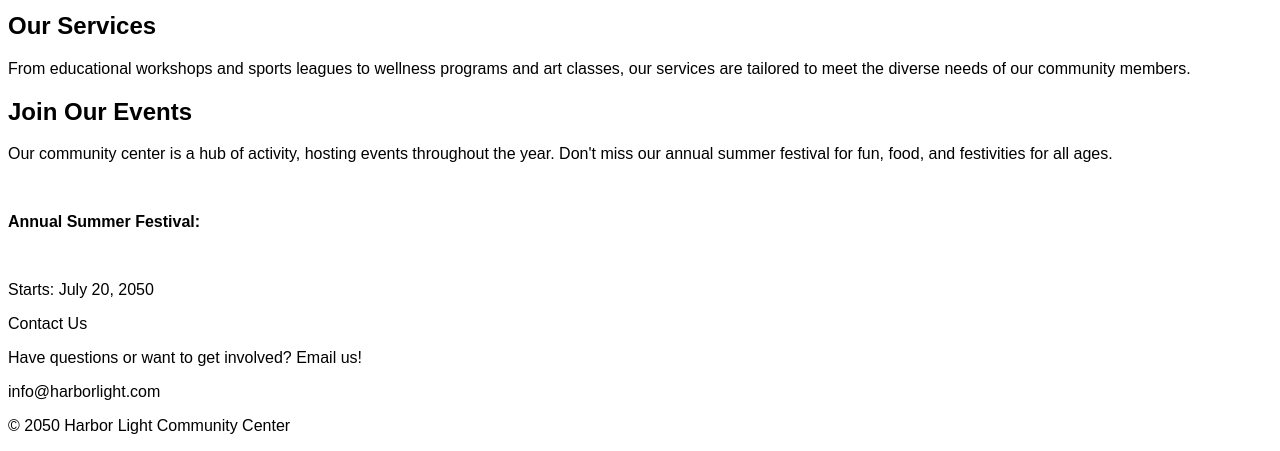
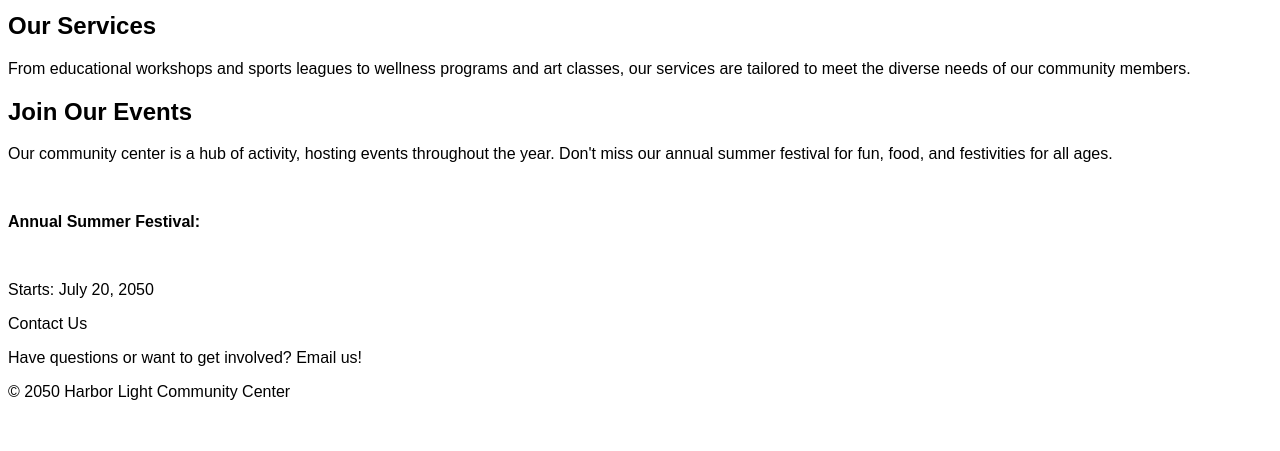
Before and after one commit to sorakiyh/Harbor-Light-Community-Center, a plain HTML site: page index.html in a window 1280 px wide. Shown: the part 1190-1641 px from the top of the page. After the commit the page ends 1607 px from the top, so only its background shows below. Drawn offline with Linux system fonts and the light colour scheme.

Commit message:
Update index.html

```diff
--- a/index.html
+++ b/index.html
@@ -20,7 +20,7 @@ Welcome to Harbor Light Community Center</center>
 </nav>
 <div class="banner">
 <img src="https://edube.org/uploads/media/default/0001/04/decorative-banner.jpg"
-alt="Decorative Banner">
+alt="Decorative Banner" aria-hidden="true">
 </div>
   <main>
 <section>
@@ -45,11 +45,10 @@ miss our annual summer festival for fun, food, and festivities for all ages.</p>
 <p><time>Starts: July 20, 2050</time> </p>
 </section>
 </main>
-  <section></section>
+  <section item type="http://schema.org/Event">
 <footer>
 Contact Us
 <p>Have questions or want to get involved? Email us!</p>
-  <a>info@harborlight.com</a>
 </footer>
   <p>© 2050 Harbor Light Community Center</p>
 </font>
```
